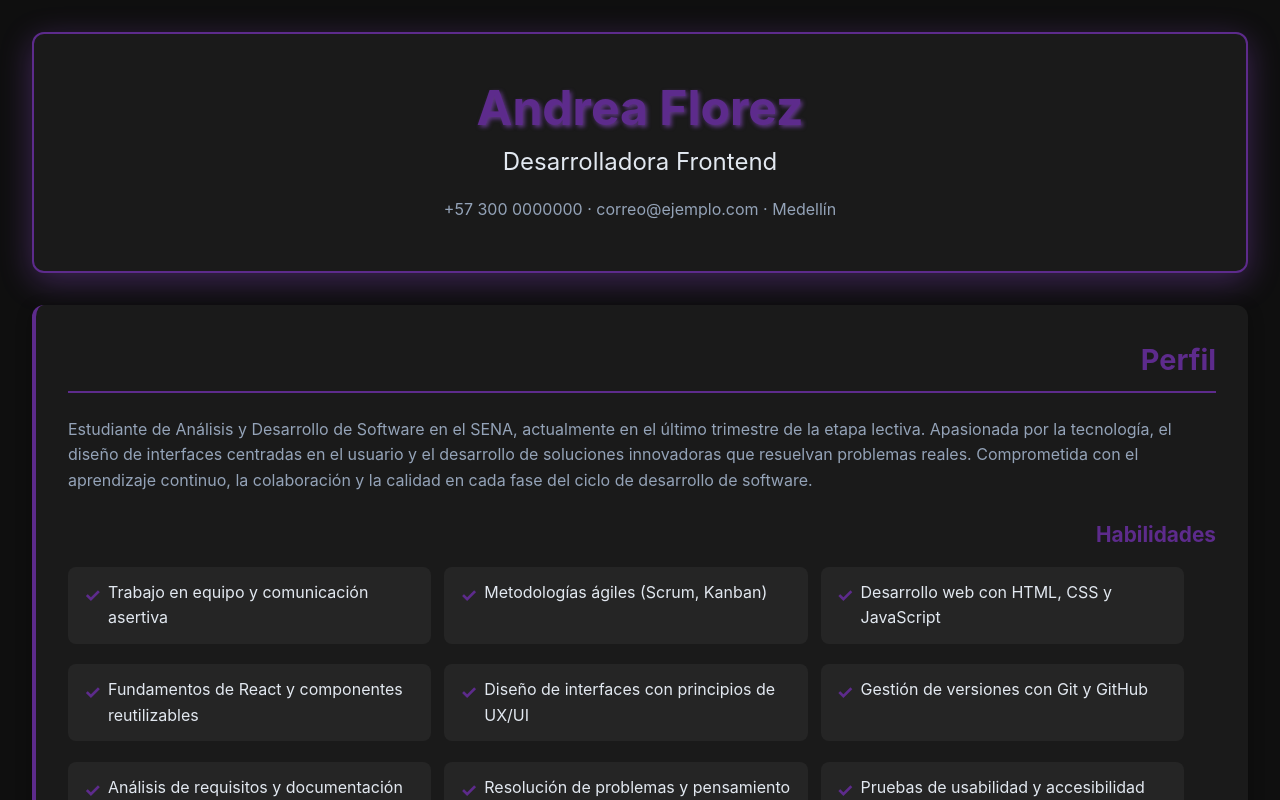
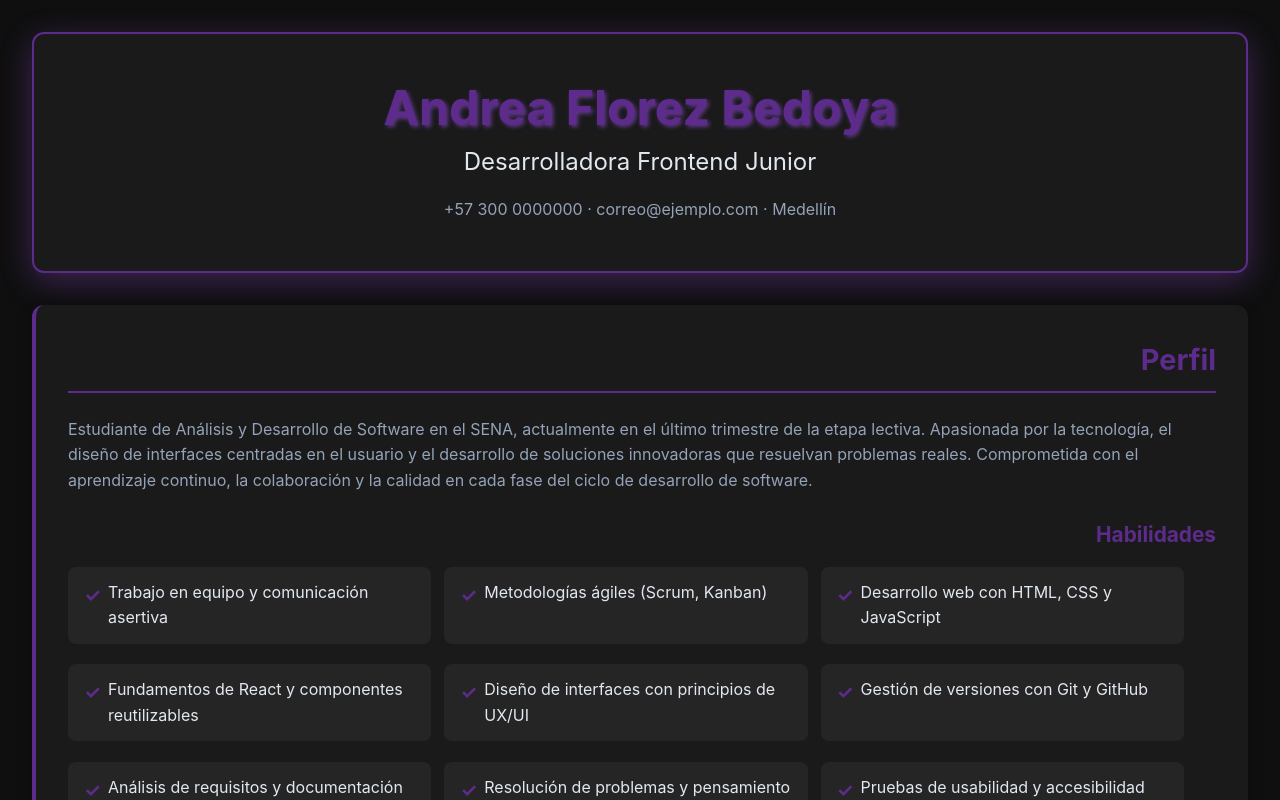
Before and after one commit to ANDREAFL0REZ/CV_React_AndreaFlorez, a React (Vite) app: page / in a window 1280 px wide. Shown: the top 800 px of the page. Built offline with nearby package versions, Linux system fonts and the light colour scheme.

Commit message:
fix: cv is corrected

```diff
--- a/src/App.jsx
+++ b/src/App.jsx
@@ -33,7 +33,7 @@ const usuarios = [
 
 function App() {
 
-  const contacto = {
+  const contactos = {
     telefono: "+57 300 0000000",
     email: "correo@ejemplo.com",
     ciudad: "Medellín"
@@ -58,9 +58,9 @@ function App() {
     <>
 
       <HeaderCV
-        nombre="Andrea Florez"
-        titulo="Desarrolladora Frontend"
-        contacto={contacto}
+        nombre="Andrea Florez Bedoya"
+        titulo="Desarrolladora Frontend Junior"
+        contacto={contactos}
       />
       <div style={{ textAlign: 'center', marginTop: '2rem' }}>
 
```
